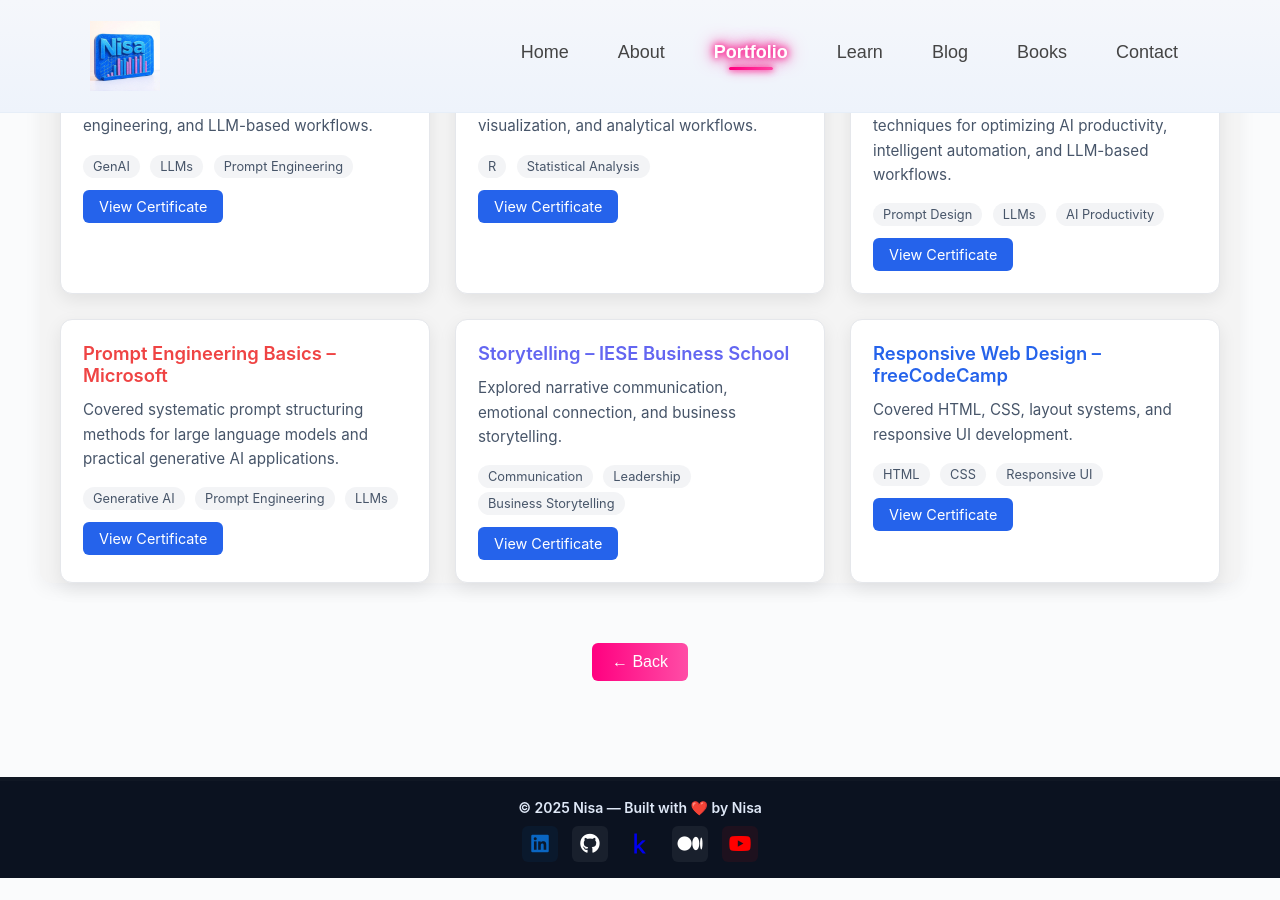
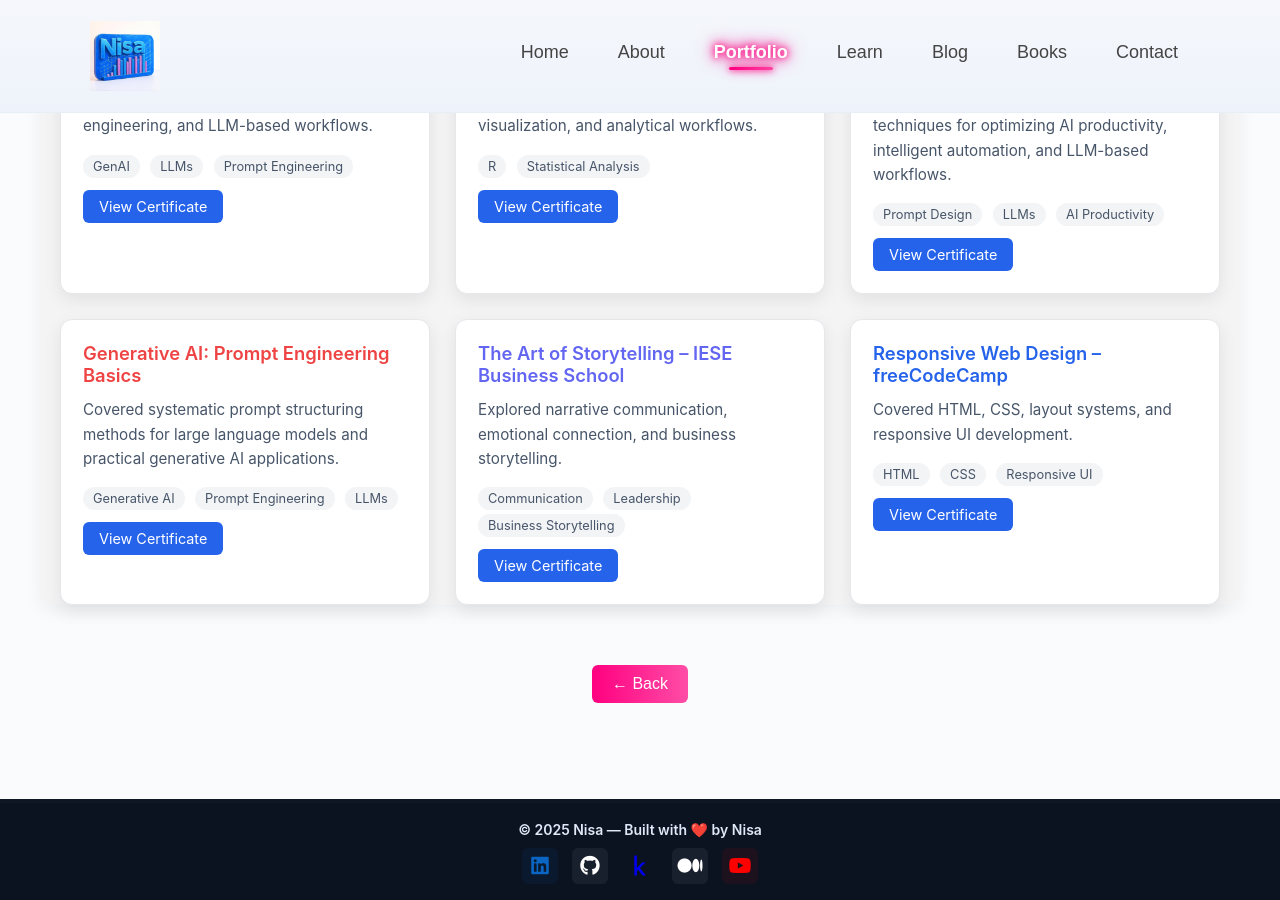
Before and after one commit to tabassumunnisa19/My_Personal_Website, a Jekyll site: the page portfolio-pages/certifications.html, which Jekyll copies as it is, in a window 1280 px wide and 900 px high, scrolled down 550 px. Built offline with Jekyll 4.4.1, drawn with Linux system fonts in a browser that asks for light colours; before the commit the page ends 1428 px from its top, so only the background shows below that.

Commit message:
Update certifications.html

```diff
--- a/portfolio-pages/certifications.html
+++ b/portfolio-pages/certifications.html
@@ -201,7 +201,7 @@
         <span>SQL</span>
         <span>Scikit-learn</span>
       </div>
-      <a class="cert-btn" href="#">View Certificate</a>
+      <a class="cert-btn" href="https://coursera.org/share/262d98535b82c59e4c170d4439a00aa3">View Certificate</a>
     </div>
 
     <div class="card">
@@ -212,7 +212,7 @@
         <span>LLMs</span>
         <span>Prompt Engineering</span>
       </div>
-      <a class="cert-btn" href="#">View Certificate</a>
+      <a class="cert-btn" href="https://coursera.org/share/623ea4dfd7d8e56417c61ab8f8289ec2">View Certificate</a>
     </div>
 
 
@@ -224,7 +224,7 @@
         <span>R</span>
         <span>Statistical Analysis</span>
       </div>
-      <a class="cert-btn" href="#">View Certificate</a>
+      <a class="cert-btn" href="https://coursera.org/share/6a4f75f6b6f779d6e2aff5d931ca9950">View Certificate</a>
     </div>
 
    <!-- Google Prompt Essentials -->
@@ -242,13 +242,13 @@
     <span>AI Productivity</span>
   </div>
 
-  <a class="cert-btn" href="#">View Certificate</a>
+  <a class="cert-btn" href="https://coursera.org/share/6ae145eaf9f8016e247eb0f128398faf">View Certificate</a>
 </div>
 
 
 <!-- Prompt Engineering Basics – Microsoft -->
 <div class="card">
-  <h3>Prompt Engineering Basics – Microsoft</h3>
+  <h3>Generative AI: Prompt Engineering Basics</h3>
 
   <p>
     Covered systematic prompt structuring methods for large language
@@ -261,17 +261,17 @@
     <span>LLMs</span>
   </div>
 
-  <a class="cert-btn" href="#">View Certificate</a>
+  <a class="cert-btn" href="https://coursera.org/share/cc72f57cadb4dbe47240290a2792a4e3">View Certificate</a>
 </div>
     <div class="card">
-      <h3>Storytelling – IESE Business School</h3>
+      <h3>The Art of Storytelling – IESE Business School</h3>
       <p>Explored narrative communication, emotional connection, and business storytelling.</p>
       <div class="tech-stack">
         <span>Communication</span>
         <span>Leadership</span>
         <span>Business Storytelling</span>
       </div>
-      <a class="cert-btn" href="#">View Certificate</a>
+      <a class="cert-btn" href="https://coursera.org/share/98eac94f0bb77b2620a3cf69cd1862f2">View Certificate</a>
     </div>
  <div class="card">
       <h3>Responsive Web Design – freeCodeCamp</h3>
@@ -281,7 +281,7 @@
         <span>CSS</span>
         <span>Responsive UI</span>
       </div>
-      <a class="cert-btn" href="#">View Certificate</a>
+      <a class="cert-btn" href="https://freecodecamp.org/certification/tabassumunnisa/responsive-web-design">View Certificate</a>
     </div>
   </div>
 </section>
```
